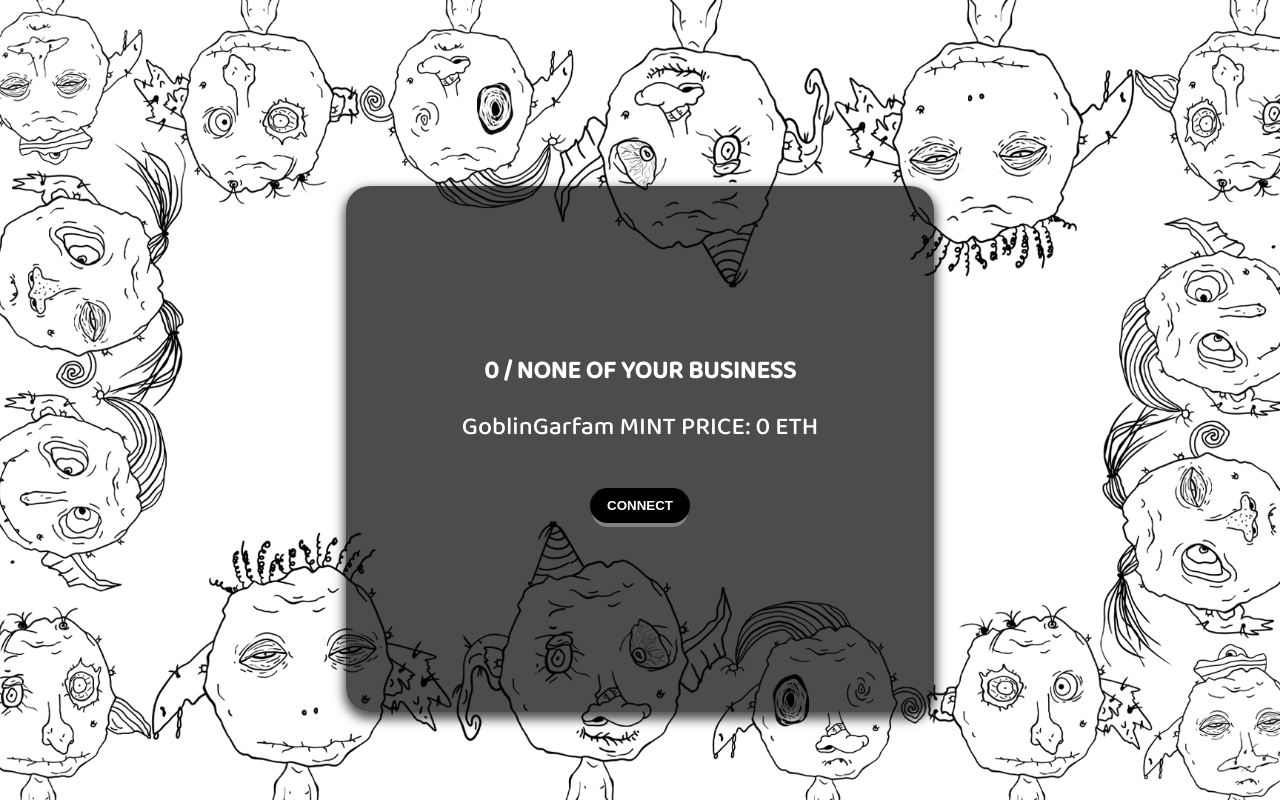
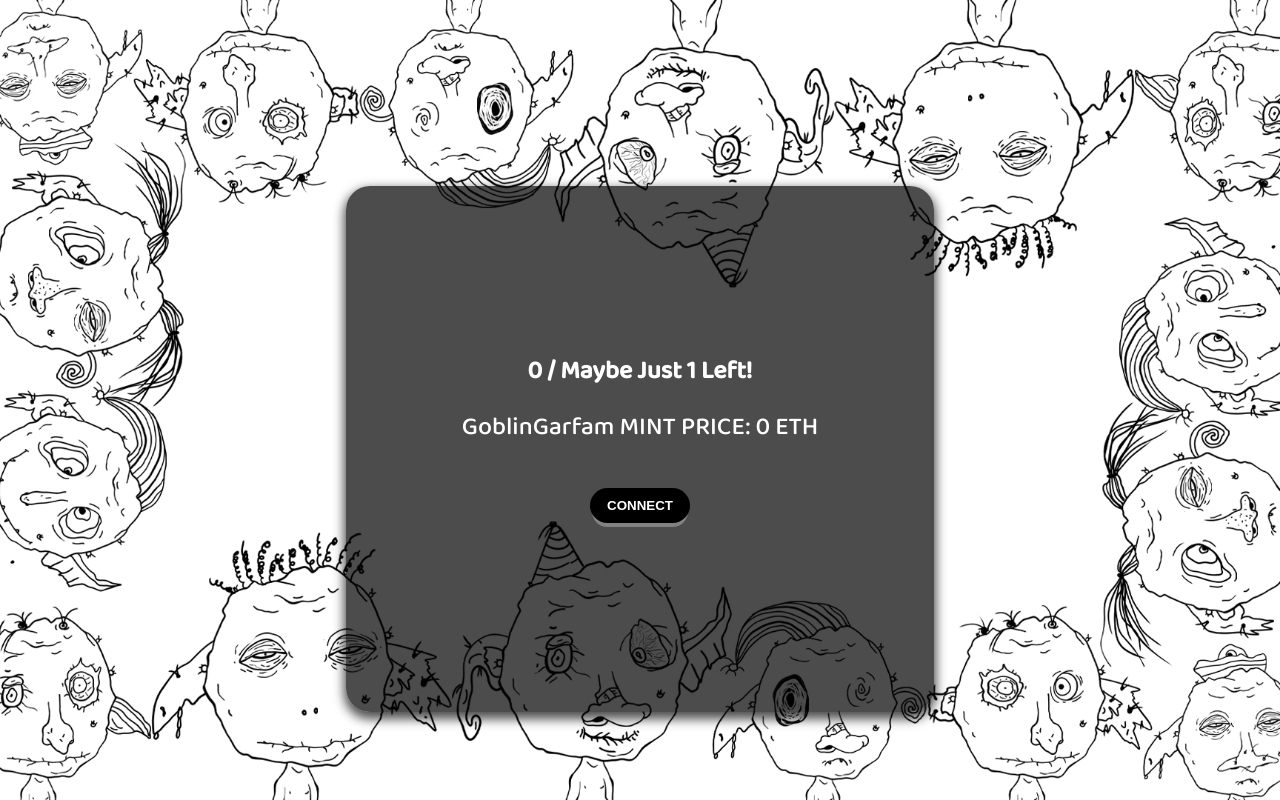
Before and after one commit to UnityFreeGames/ElvesFGoblins, a React (Create React App) app: page / in a window 1280 px wide. Built offline with nearby package versions, Linux system fonts and the light colour scheme.

Commit message:
Update App.js

```diff
--- a/src/App.js
+++ b/src/App.js
@@ -230,7 +230,7 @@ function App() {
                 color: "var(--accent-text)",
               }}
             >
-               {data.totalSupply} / NONE OF YOUR BUSINESS
+               {data.totalSupply} / Maybe Just 1 Left!
             </s.TextTitle>
             <s.TextDescription
               style={{
```
